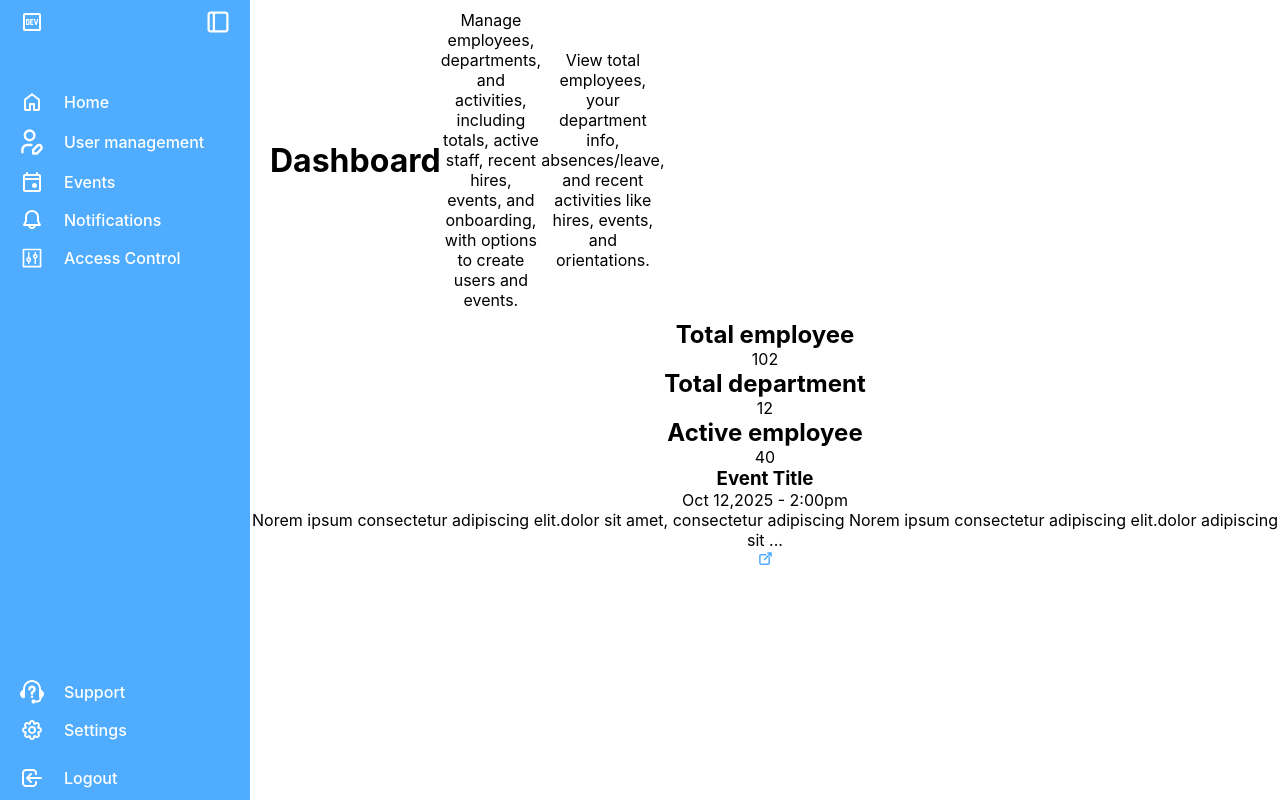
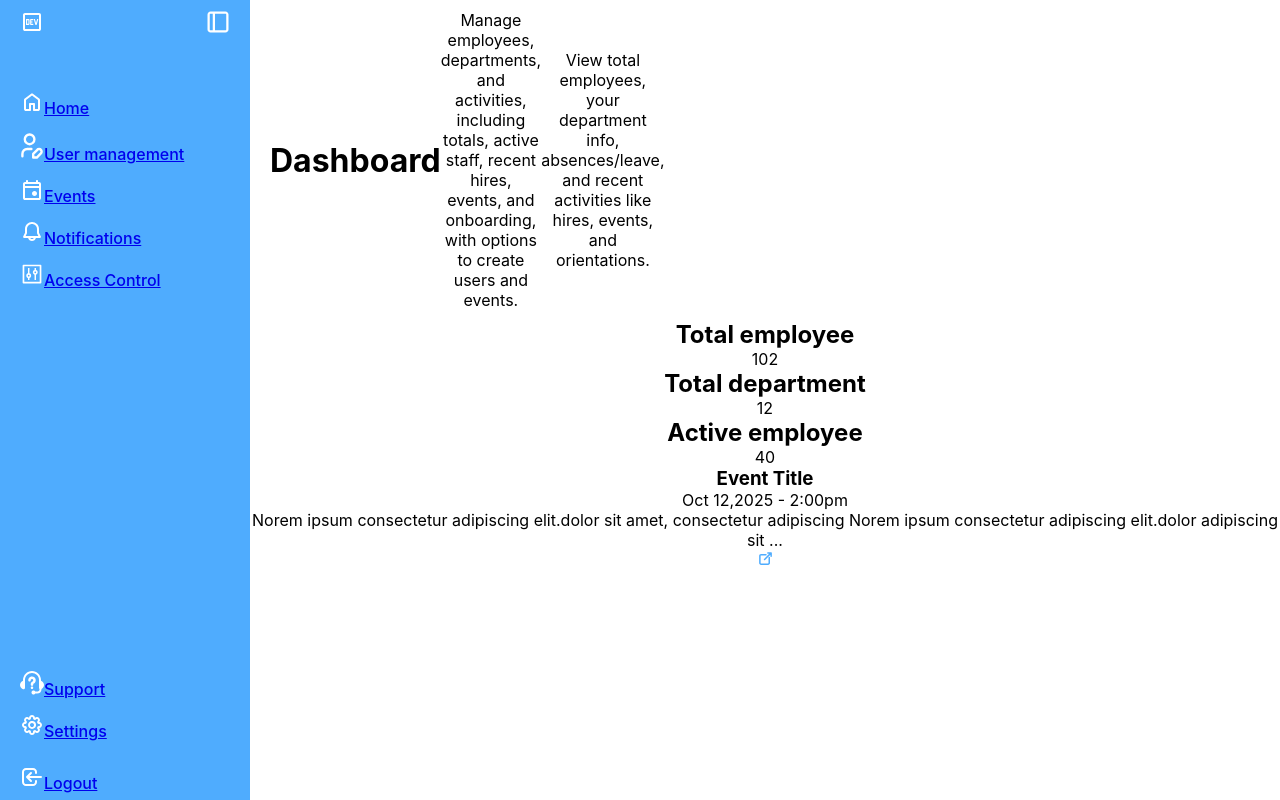
Before and after one commit to Etan31/employee_management, a React app in the folder v1/frontend/: page /dashboard in a window 1280 px wide. Built offline with nearby package versions, Linux system fonts and the light colour scheme; the HTML template or start-up script is replaced by a standard one.

Commit message:
feat: added default exports

```diff
--- a/v1/frontend/src/App.jsx
+++ b/v1/frontend/src/App.jsx
@@ -23,13 +23,13 @@ function App() {
 
         <Route path="/register" element={<Register />} />
         <Route path="/login" element={<Login />} />
-        <Route path="/Dashboard" element={<Dashboard/>}/>
-        <Route path="/userManagement" element={<UserManagement/>}/>
-        <Route path="/Events" element={<Events/>}/>
-        <Route path="/Notification" element={<Notification/>}/>
-        <Route path="/AccessControl" element={<AccessControl/>}/>
-        <Route path="/Support" element={<Support/>}/>
-        <Route path="/Settings" element={<Settings/>}/>
+        <Route path="/dashboard" element={<Dashboard/>}/>
+        <Route path="/usermanagement" element={<UserManagement/>}/>
+        <Route path="/events" element={<Events/>}/>
+        <Route path="/notification" element={<Notification/>}/>
+        <Route path="/accesscontrol" element={<AccessControl/>}/>
+        <Route path="/support" element={<Support/>}/>
+        <Route path="/settings" element={<Settings/>}/>
 
       </Routes>
     </Router>
--- a/v1/frontend/src/components/navigation/Navigation.jsx
+++ b/v1/frontend/src/components/navigation/Navigation.jsx
@@ -1,5 +1,6 @@
 import {useState} from "react";
 import './Navigation.css';
+import { Link } from "react-router-dom";
 import Logo from "./../../icons/ic-logo.svg";
 import Navtoggle from "./../../icons/ic-sidebar.svg";
 import IcHome from "../../icons/ic-home.svg" ;
@@ -32,24 +33,34 @@ function Navigation() {
       <div className="main-nav">
         <ul>
           <li className="logo nav-logo home">
+            <Link to='/dashboard'>
               <img src={IcHome} alt="logo" />
               <span>Home</span>
+            </Link>
           </li>
           <li className="logo nav-logo manage">
+            <Link to='/usermanagement'>
               <img src={IcManage} alt="logo" />
               <span>User management</span>
+            </Link>
           </li>
           <li className="logo nav-logo event">
+            <Link to='/events'>
               <img src={IcCalender} alt="logo" />
               <span>Events</span>
+            </Link>
           </li>
           <li className="logo nav-logo notification">
+            <Link to='/notification'>
               <img src={IcNotification} alt="logo" />
-            <span>Notifications</span>
+               <span>Notifications</span> {/* <span>2</span> //TODO: This will be the number*/}
+            </Link>
           </li>
           <li className="logo nav-logo control">
+            <Link to='/accesscontrol'>
               <img src={IcControl} alt="logo" />
               <span>Access Control</span>
+            </Link>
           </li>
         </ul>
       </div>
@@ -57,20 +68,26 @@ function Navigation() {
       <div className="system-nav">
         <ul>
           <li className="logo nav-logo support">
+            <Link to='/support'>
               <img src={IcHelp} alt="logo" />
               <span>Support</span>
+            </Link>
           </li>
           <li className="logo nav-logo settings">
+            <Link to='/settings'>
               <img src={IcSettings} alt="logo" />
               <span>Settings</span>
+            </Link>
           </li>
         </ul>
       </div>
       <div className="account-nav">
         <ul>
           <li className="logo nav-logo exit">
+            <Link>
               <img src={IcExit} alt="logo" />
               <span>Logout</span>
+            </Link>
           </li>
         </ul>
       </div>
--- a/v1/frontend/src/pages/access_control/access-control.jsx
+++ b/v1/frontend/src/pages/access_control/access-control.jsx
@@ -0,0 +1,9 @@
+import React from 'react'
+
+function accesscontrol() {
+  return (
+    <div></div>
+  )
+}
+
+export default accesscontrol
--- a/v1/frontend/src/pages/events/Events.jsx
+++ b/v1/frontend/src/pages/events/Events.jsx
@@ -0,0 +1,9 @@
+import React from 'react'
+
+function Events() {
+  return (
+    <div>Events</div>
+  )
+}
+
+export default Events
--- a/v1/frontend/src/pages/notifications/Notifications.jsx
+++ b/v1/frontend/src/pages/notifications/Notifications.jsx
@@ -0,0 +1,9 @@
+import React from 'react'
+
+function Notifications() {
+  return (
+    <div>Notifications</div>
+  )
+}
+
+export default Notifications
--- a/v1/frontend/src/pages/settings/Settings.jsx
+++ b/v1/frontend/src/pages/settings/Settings.jsx
@@ -0,0 +1,9 @@
+import React from 'react'
+
+function Settings() {
+  return (
+    <div>Settings</div>
+  )
+}
+
+export default Settings
--- a/v1/frontend/src/pages/support/Support.jsx
+++ b/v1/frontend/src/pages/support/Support.jsx
@@ -0,0 +1,9 @@
+import React from 'react'
+
+function Support() {
+  return (
+    <div>Support</div>
+  )
+}
+
+export default Support
--- a/v1/frontend/src/pages/user_management/user-management.jsx
+++ b/v1/frontend/src/pages/user_management/user-management.jsx
@@ -0,0 +1,9 @@
+import React from 'react'
+
+function Usermanagement() {
+  return (
+    <div>Usermanagement</div>
+  )
+}
+
+export default Usermanagement
```
Also changed, not shown: v1/frontend/src/pages/logout/Logout.jsx (+9 -0 lines). Lines whose indentation alone changed are shown as unchanged.
